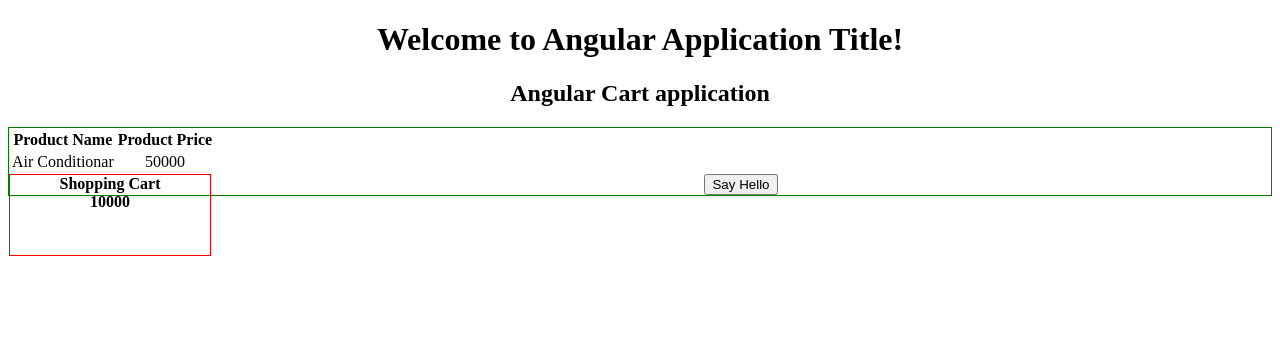
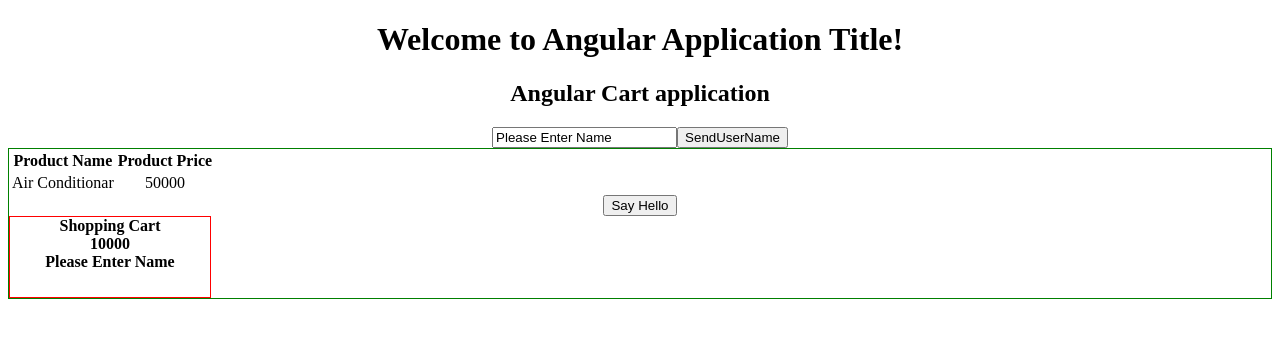
Before and after one commit to MishraAshish/nodeapi7, an Angular app in the folder angular/: page / in a window 1280 px wide. Shown: the top 338 px of the page. Built offline with nearby package versions, Linux system fonts and the light colour scheme.

Commit message:
add value and

```diff
--- a/angular/src/app/app.component.html
+++ b/angular/src/app/app.component.html
@@ -5,5 +5,9 @@
   </h1>
   <h2>{{heading}}</h2>
 
-  <cart-app [cartType]="cartTypeParent" [cartAmount]="cartAmountParent"></cart-app>
+  <input type="text" id="username" value={{userName}} (keyup)="nameChange($event)" />
+
+  <button (click)="passUserName()">SendUserName</button>
+
+  <cart-app [cartType]="cartTypeParent" [cartAmount]="cartAmountParent" [userName]="userNameParent"></cart-app>
 </div>
--- a/angular/src/app/app.component.ts
+++ b/angular/src/app/app.component.ts
@@ -9,6 +9,9 @@
 export class AppComponent {
   title:string;
   heading:string = 'Angular Cart application';
+  userName:string = "Please Enter Name";
+  userNameParent:string = "Please Enter Name";
+
   cartTypeParent = 'Shopping Cart';
   cartAmountParent = '10000';
 
@@ -16,6 +19,17 @@
     this.title = "Angular Application Title";
   }
 
+  nameChange(e){
+    //debugger;
+    //console.log("Name - "+e.target.value)
+    this.userName = e.target.value;
+    //this.userNameParent = e.target.value;
+  }
 
+  passUserName(){
+    //debugger;
+    this.userNameParent = this.userName;
+    //this.userNameParent = (document.getElementById("username") as HTMLInputElement).value;
+  }
 
 }
--- a/angular/src/app/cart.component.css
+++ b/angular/src/app/cart.component.css
@@ -1,6 +1,5 @@
 .cartFromParent {
     border: 1px solid red;
-    float: left;
     margin-top: 25;
     height: 80px;
     width: 200px;
--- a/angular/src/app/cart.component.html
+++ b/angular/src/app/cart.component.html
@@ -13,10 +13,12 @@
     </tbody>
   </table>
 
-  <input type="button" (click)="sayHello('Hello Trainees')" value="Say Hello">
+  <input type="button" (click)="sayHello('Hello Trainees')" value="Say Hello" />
   <div class="cartFromParent">
     <b>{{cartType}}</b>
     <br/>
     <b>{{cartAmount}}</b>
+    <br/>
+    <b>{{userName}}</b>
   </div>
 </div>
--- a/angular/src/app/cart.component.ts
+++ b/angular/src/app/cart.component.ts
@@ -12,6 +12,8 @@
 
     @Input() cartType : string;
     @Input() cartAmount :  string;
+    @Input() userName : string;
+
 
     constructor(){
         console.log("cartType "+ this.cartType);
```
